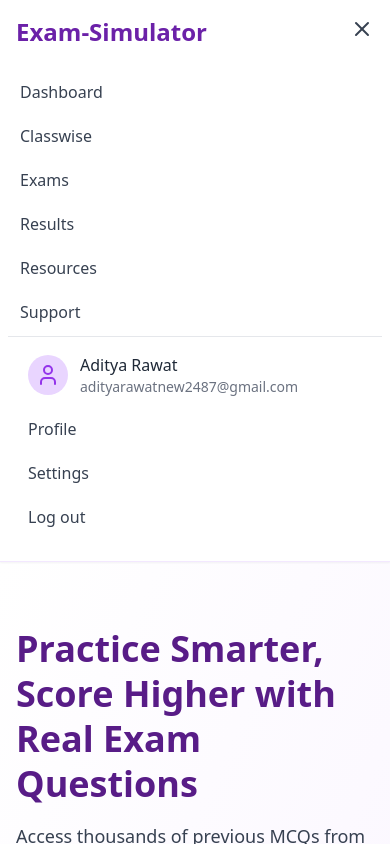
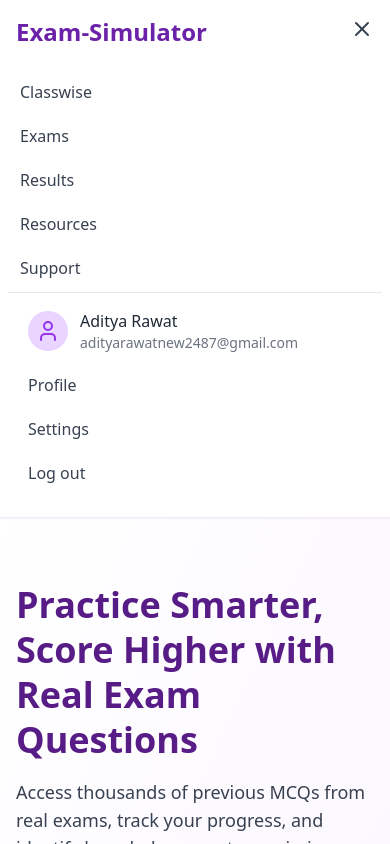
Before and after one commit to adityarwt1/Online-Examination-Platform, a Next.js app: page / in a window 390 px wide. Both pictures are taken after a click on the button 362 px from the left and 29 px from the top of the page. Shown: the top 844 px of the page. Built offline with nearby package versions, Linux system fonts and the light colour scheme.

Commit message:
improved something with removing dashboard

```diff
--- a/app/demo/page.tsx
+++ b/app/demo/page.tsx
@@ -1030,7 +1030,7 @@ export default function MathExam() {
     setExamStarted(true)
     setTimeRemaining(examDuration * 60)
 
-    timerRef.current = setInterval(() => {
+    timerRef.current= setInterval(() => {
       setTimeRemaining((prev) => {
         if (prev <= 1) {
           clearInterval(timerRef.current)
--- a/components/navbar.tsx
+++ b/components/navbar.tsx
@@ -136,7 +136,7 @@ export function Navbar() {
       {/* Mobile Navigation */}
       <div ref={mobileMenuRef} className="md:hidden overflow-hidden h-0 opacity-0">
         <div className="px-2 pt-2 pb-3 space-y-1 bg-white">
-          {["dashboard", "classwise", "exams", "results", "resources", "support"].map((item) => (
+          {["classwise", "exams", "results", "resources", "support"].map((item) => (
             <Link
               key={item}
               href={`/${item}`}
```
